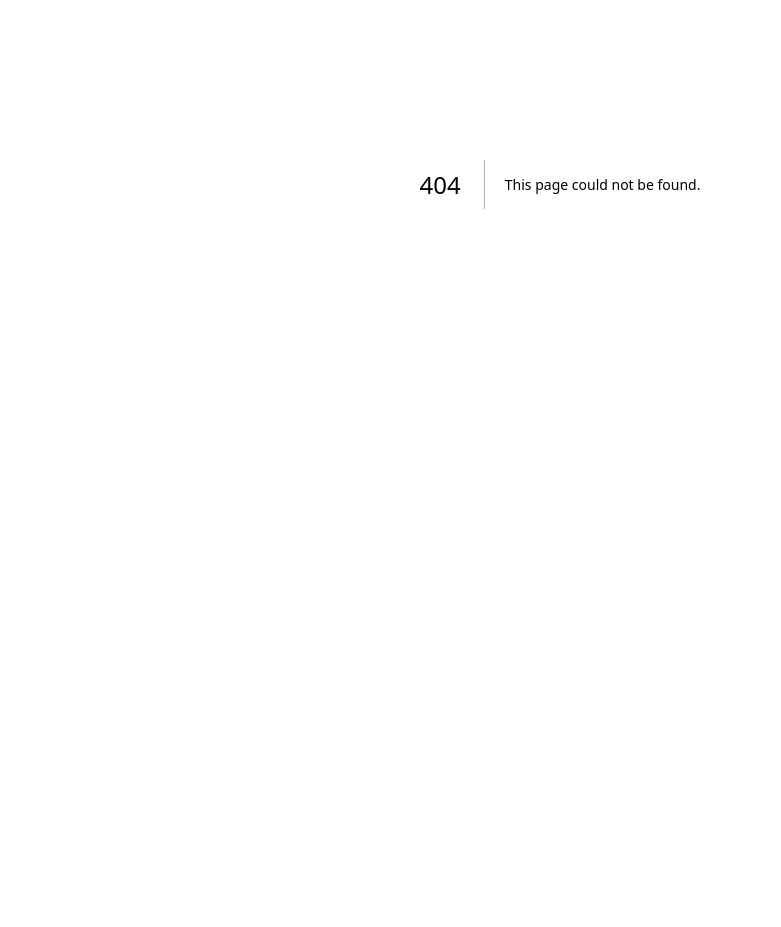
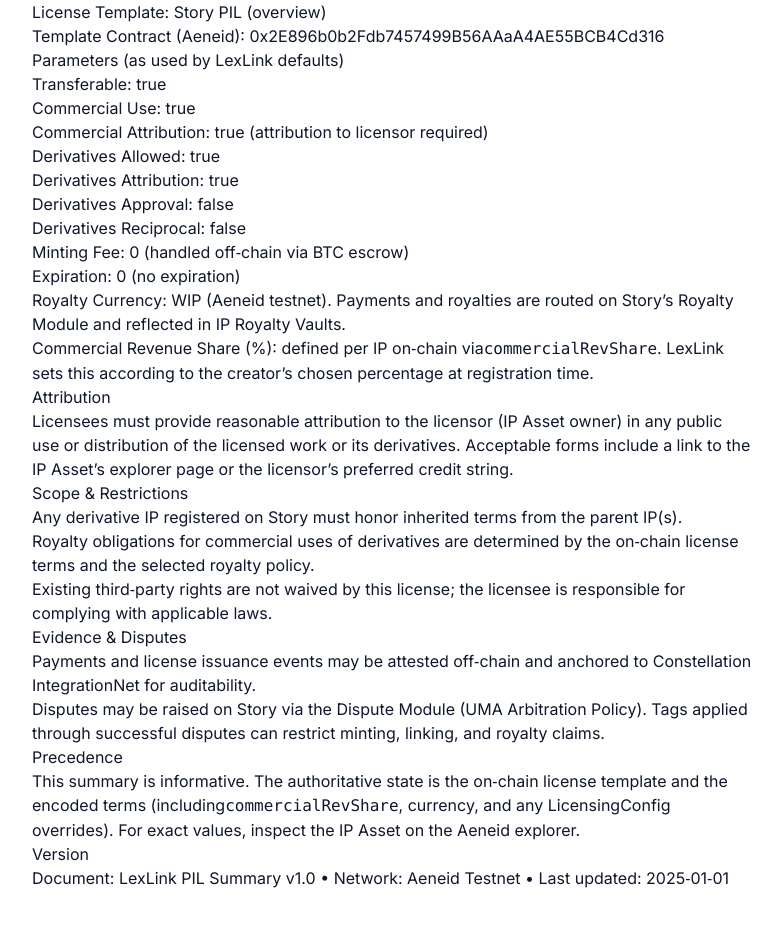
Before and after one commit to syntaxsurge/lexlink, a Next.js app: page /legal/pil in a window 1280 px wide. Before the commit this address had no page. Shown: the part 401-1328 px from the top of the page, without its empty margins (80-861 px from the left). Before the commit the page ends 1033 px from the top, so only its background shows below. Built offline with nearby package versions, Linux system fonts and the light colour scheme.

Commit message:
add /legal/pil page and wire .env.example STORY_PIL_URI to the hosted route

```diff
--- /dev/null
+++ b/src/app/legal/pil/page.tsx
@@ -0,0 +1,108 @@
+export const dynamic = 'force-static'
+
+export default function PilPage() {
+  return (
+    <main className="prose prose-neutral max-w-3xl px-6 py-12 dark:prose-invert">
+      <h1>LexLink Programmable IP License (PIL) Terms</h1>
+      <p>
+        This page provides a human‑readable reference URI for the Programmable
+        IP License (PIL) terms attached to IP Assets registered via LexLink on
+        Story Protocol Aeneid. The binding on‑chain parameters are encoded in
+        the attached license terms and the referenced license template contract.
+        In any mismatch between this page and the chain state, the chain state
+        controls.
+      </p>
+
+      <h2>Template</h2>
+      <ul>
+        <li>
+          License Template: Story PIL (<a
+            href="https://docs.story.foundation/concepts/programmable-ip-license/overview"
+            target="_blank"
+          >
+            overview
+          </a>
+          )
+        </li>
+        <li>
+          Template Contract (Aeneid):
+          0x2E896b0b2Fdb7457499B56AAaA4AE55BCB4Cd316
+        </li>
+      </ul>
+
+      <h2>Parameters (as used by LexLink defaults)</h2>
+      <ul>
+        <li>Transferable: true</li>
+        <li>Commercial Use: true</li>
+        <li>Commercial Attribution: true (attribution to licensor required)</li>
+        <li>Derivatives Allowed: true</li>
+        <li>Derivatives Attribution: true</li>
+        <li>Derivatives Approval: false</li>
+        <li>Derivatives Reciprocal: false</li>
+        <li>Minting Fee: 0 (handled off‑chain via BTC escrow)</li>
+        <li>Expiration: 0 (no expiration)</li>
+        <li>
+          Royalty Currency: WIP (Aeneid testnet). Payments and royalties are
+          routed on Story’s Royalty Module and reflected in IP Royalty Vaults.
+        </li>
+        <li>
+          Commercial Revenue Share (%): defined per IP on‑chain via
+          <code>commercialRevShare</code>. LexLink sets this according to the
+          creator’s chosen percentage at registration time.
+        </li>
+      </ul>
+
+      <h2>Attribution</h2>
+      <p>
+        Licensees must provide reasonable attribution to the licensor (IP Asset
+        owner) in any public use or distribution of the licensed work or its
+        derivatives. Acceptable forms include a link to the IP Asset’s explorer
+        page or the licensor’s preferred credit string.
+      </p>
+
+      <h2>Scope &amp; Restrictions</h2>
+      <ul>
+        <li>
+          Any derivative IP registered on Story must honor inherited terms from
+          the parent IP(s).
+        </li>
+        <li>
+          Royalty obligations for commercial uses of derivatives are determined
+          by the on‑chain license terms and the selected royalty policy.
+        </li>
+        <li>
+          Existing third‑party rights are not waived by this license; the
+          licensee is responsible for complying with applicable laws.
+        </li>
+      </ul>
+
+      <h2>Evidence &amp; Disputes</h2>
+      <ul>
+        <li>
+          Payments and license issuance events may be attested off‑chain and
+          anchored to Constellation IntegrationNet for auditability.
+        </li>
+        <li>
+          Disputes may be raised on Story via the Dispute Module (UMA
+          Arbitration Policy). Tags applied through successful disputes can
+          restrict minting, linking, and royalty claims.
+        </li>
+      </ul>
+
+      <h2>Precedence</h2>
+      <p>
+        This summary is informative. The authoritative state is the on‑chain
+        license template and the encoded terms (including
+        <code>commercialRevShare</code>, currency, and any LicensingConfig
+        overrides). For exact values, inspect the IP Asset on the Aeneid
+        explorer.
+      </p>
+
+      <h2>Version</h2>
+      <p>
+        Document: LexLink PIL Summary v1.0 • Network: Aeneid Testnet • Last
+        updated: 2025‑01‑01
+      </p>
+    </main>
+  )
+}
```
Also changed, not shown: 1 other file (tests, documents, lock files or other folders).
